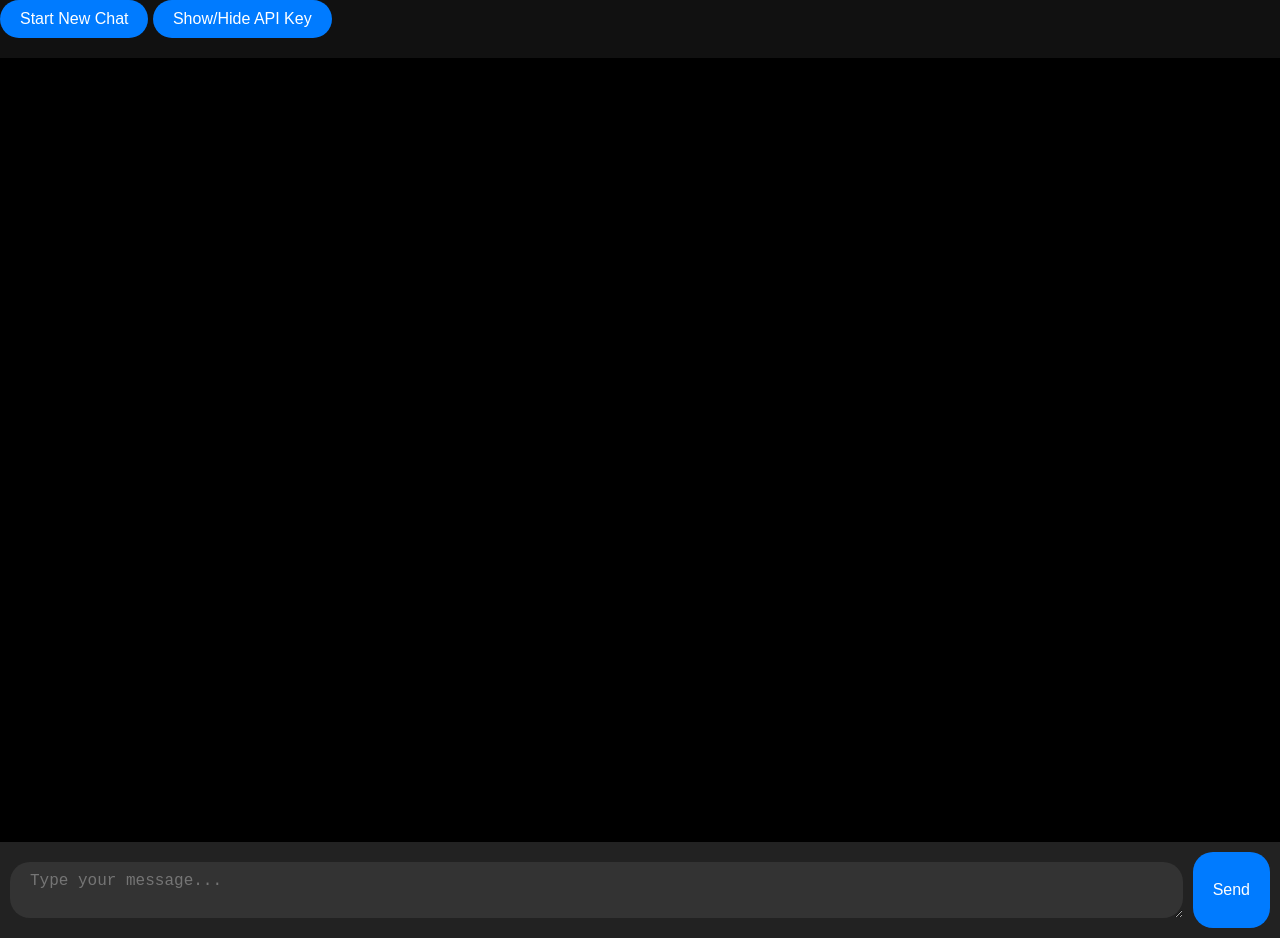
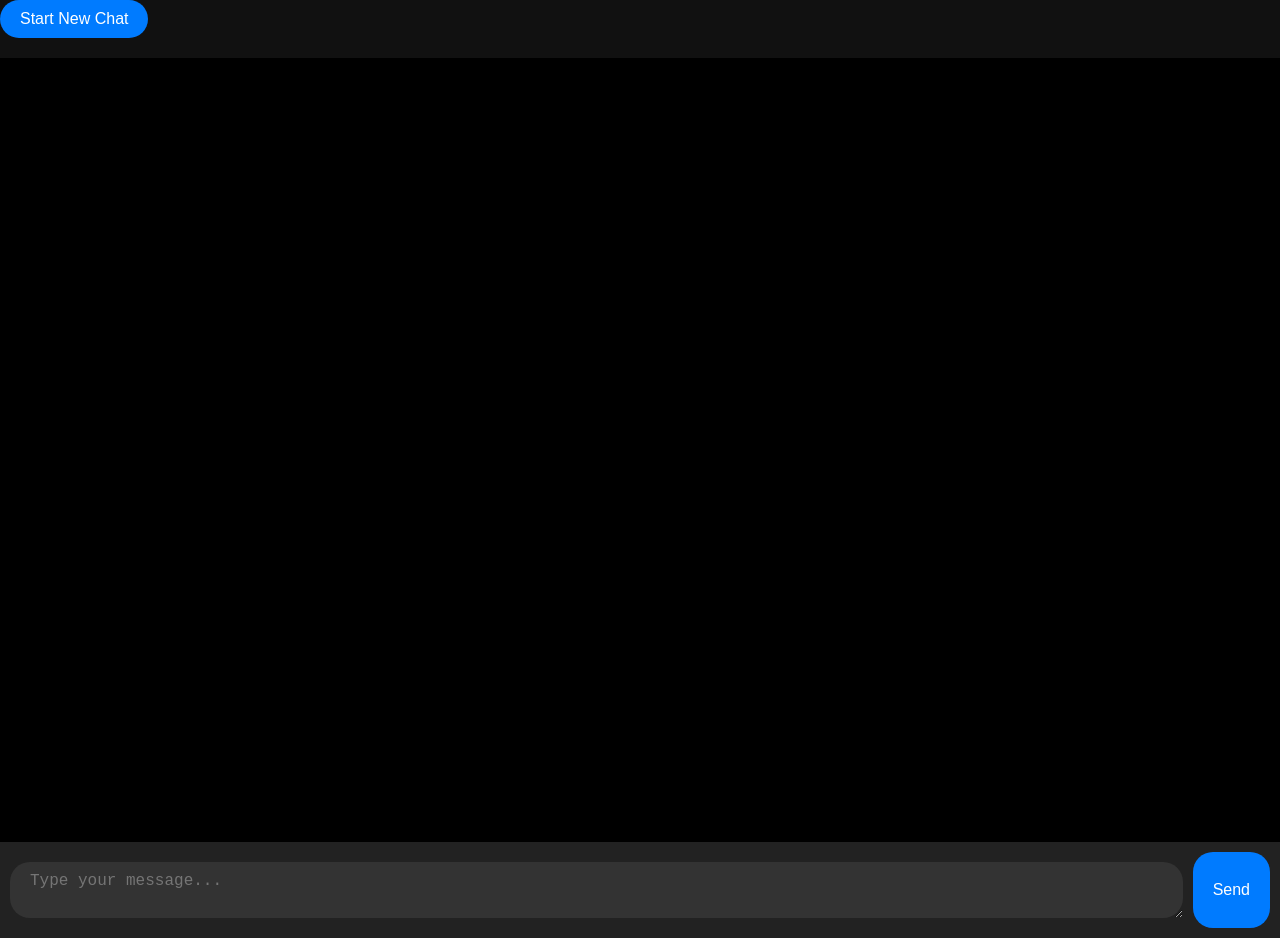
Before and after one commit to cn6u9/cn6u9.github.io, a Jekyll site: the page tools/gemini_mobile.html, which Jekyll copies as it is, in a window 1280 px wide. Built offline with Jekyll 4.4.1, drawn with Linux system fonts in a browser that asks for light colours; Markdown is read by kramdown in place of the engine named in the settings.

Commit message:
Update gemini_mobile.html

```diff
--- a/tools/gemini_mobile.html
+++ b/tools/gemini_mobile.html
@@ -121,7 +121,7 @@
 
 
     <button id="new-chat-button">Start New Chat</button>
-     <button id="toggle-api-key" >Show/Hide API Key</button>
+     <button id="toggle-api-key" style="display: none;">Show/Hide API Key</button>
     <div class="chat-container">
       <div id="chat-list">
         <!-- Chat list will be displayed here -->
```
